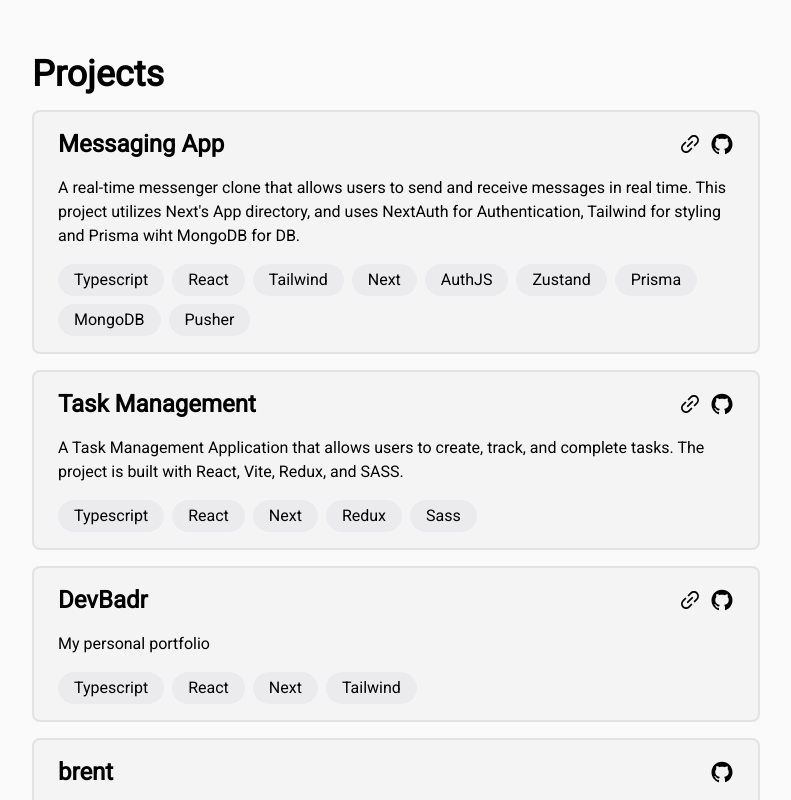
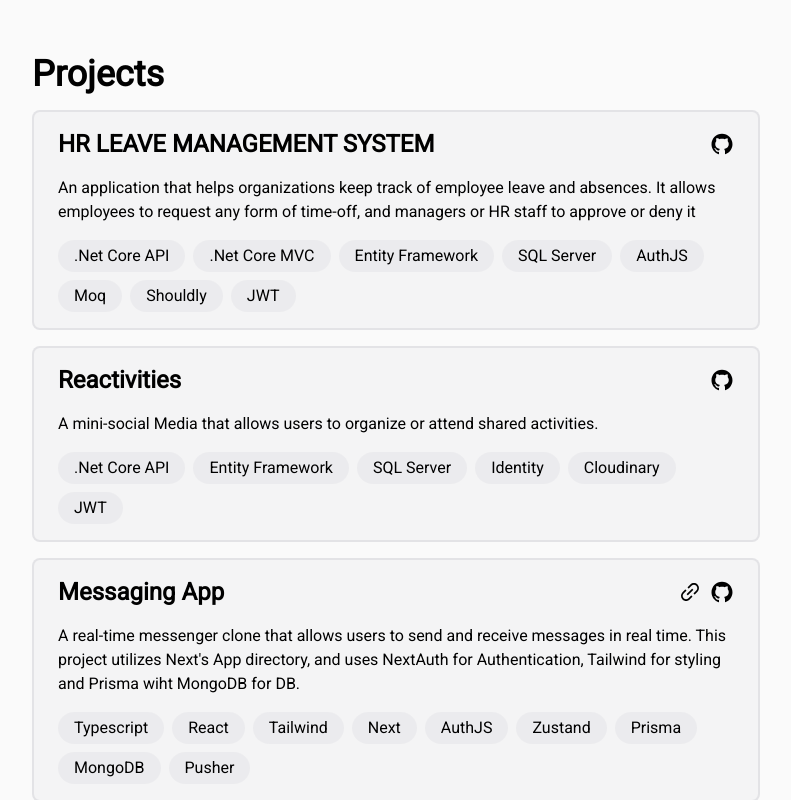
Before and after one commit to 0xmbadr/portfolio, a Next.js app: page / in a window 1280 px wide. Shown: the part 1320-2120 px from the top of the page, without its empty margins (244-1035 px from the left). Built offline with nearby package versions, Linux system fonts and the light colour scheme.

Commit message:
add .Net projects

```diff
--- a/app/constants/projects.ts
+++ b/app/constants/projects.ts
@@ -9,6 +9,42 @@ export interface Project {
 }
 
 const projects: Project[] = [
+  {
+    name: 'HR LEAVE MANAGEMENT SYSTEM',
+    description:
+      'An application that helps organizations keep track of employee leave and absences. It allows employees to request any form of time-off, and managers or HR staff to approve or deny it',
+    links: {
+      github: 'https://github.com/MrCarbene/HR.LeaveManagement',
+      site: '',
+    },
+    tech: [
+      '.Net Core API',
+      '.Net Core MVC',
+      'Entity Framework',
+      'SQL Server',
+      'AuthJS',
+      'Moq',
+      'Shouldly',
+      'JWT',
+    ],
+  },
+  {
+    name: 'Reactivities',
+    description:
+      'A mini-social Media that allows users to organize or attend shared activities.',
+    links: {
+      github: 'https://github.com/MrCarbene/reactivites',
+      site: '',
+    },
+    tech: [
+      '.Net Core API',
+      'Entity Framework',
+      'SQL Server',
+      'Identity',
+      'Cloudinary',
+      'JWT',
+    ],
+  },
   {
     name: 'Messaging App',
     description:
```
